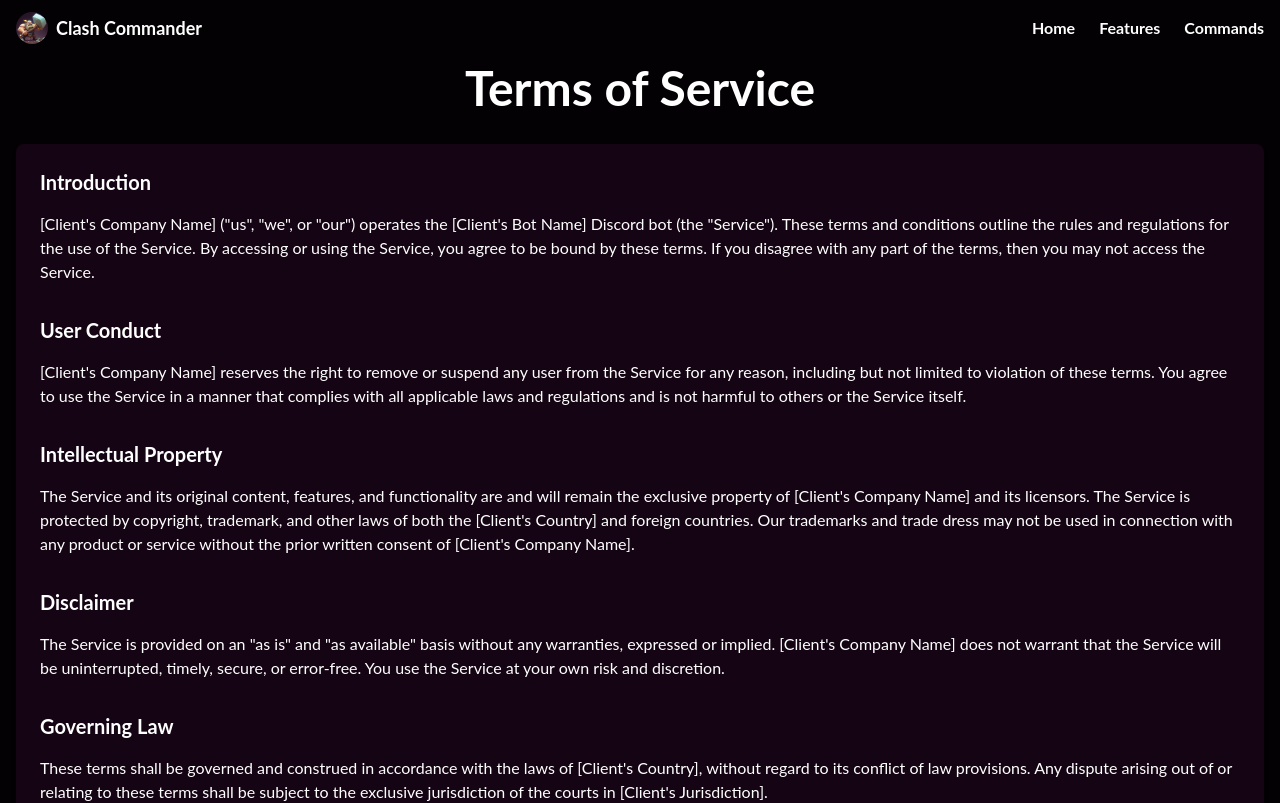
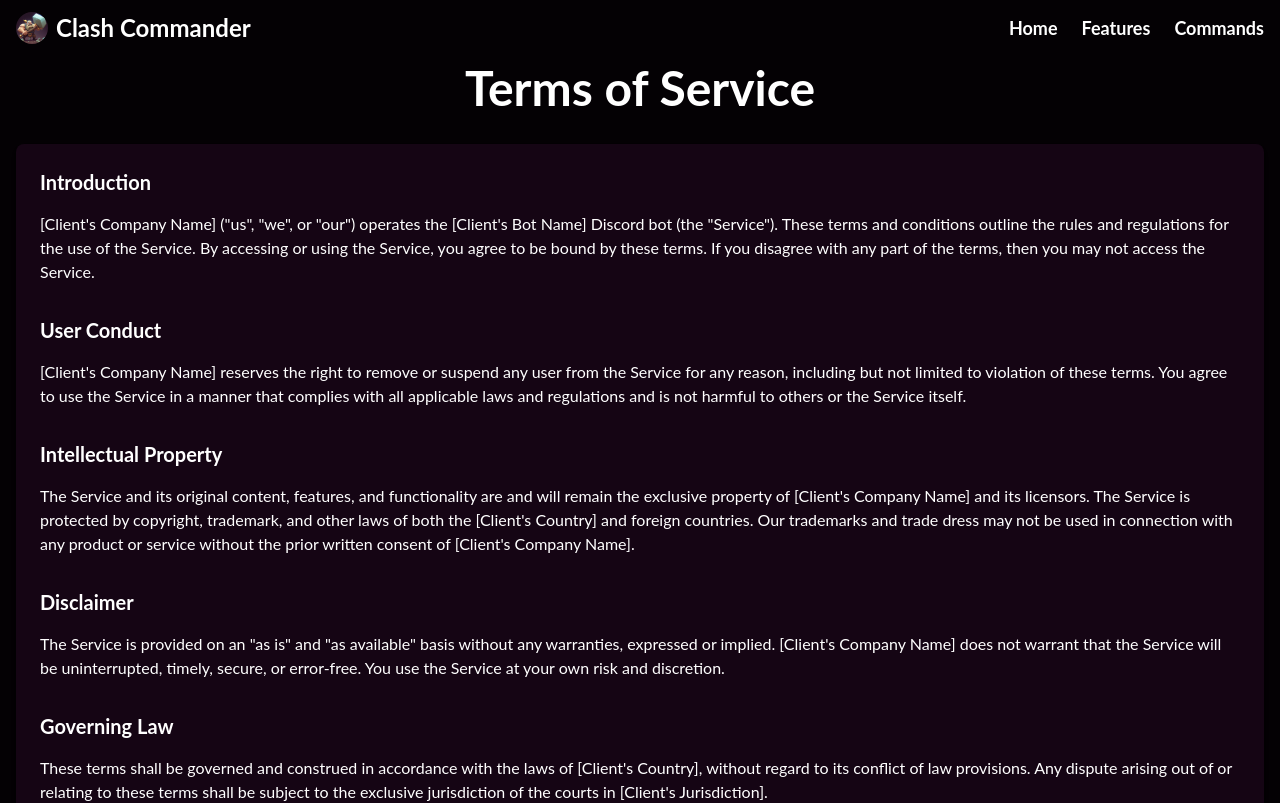
Before and after one commit to mezotv/clash-commander, a Next.js app: page /terms in a window 1280 px wide. Shown: the top 803 px of the page. Built offline with nearby package versions, Linux system fonts and the light colour scheme.

Commit message:
modified:   components/InviteSection.tsx

```diff
--- a/components/InviteSection.tsx
+++ b/components/InviteSection.tsx
@@ -66,7 +66,6 @@
   };
 
   return (
-    <>
       <div className="py-8">
         <div className="container mx-auto">
           <div className="text-center">
@@ -74,15 +73,14 @@
               Be the {serverCount + 1}
               <sup>{getOrdinalSuffix(serverCount)}</sup> person to invite Clash Commander!
             </h2>
-          <div>
-            <a href="https://discord.com/oauth2/authorize?client_id=1057995097167368222&scope=bot&permissions=277025770560" className="bg-purple-300 text-white px-6 py-3 rounded font-semibold shadow hover:bg-purple-500">
+            <Link  href="https://discord.com/oauth2/authorize?client_id=1057995097167368222&scope=bot&permissions=277025770560">
+              <button className="bg-purple-300 text-white px-6 py-3 rounded font-semibold shadow hover:bg-purple-500">
                 Invite Bot
-            </a>
+              </button>
+            </Link>
           </div>
         </div>
       </div>
-    </div>
-    </>
   );
 };
 
--- a/components/Navbar.tsx
+++ b/components/Navbar.tsx
@@ -27,8 +27,47 @@
         <div className="container mx-auto px-4 py-3">
           <div className="flex items-center justify-between">
             <div className="flex items-center">
-              <img src="/clash_commander.png" alt="Logo" className="w-8 h-8 mr-2 rounded-full" />
-              <h1 className="text-lg font-bold"><Link href="/">Clash Commander</Link></h1>
+              <img
+                src="/clash_commander.png"
+                alt="Logo"
+                className="w-8 h-8 mr-2 rounded-full"
+              />
+              <h1 className="text-lg font-bold sm:text-xl md:text-2xl text-center">
+                <Link href="/">Clash Commander</Link>
+              </h1>
+            </div>
+            <div className="hidden lg:flex lg:items-center">
+              <ul className="flex space-x-6">
+                <li>
+                  <Link
+                    href="/"
+                    className="text-white font-bold text-sm sm:text-base md:text-lg hover:text-pink-800 transition-colors duration-300"
+                    onClick={handleMenuItemClick}
+                  >
+                    Home
+                  </Link>
+                </li>
+                <li>
+                  <ScrollLink
+                    to="features"
+                    smooth={true}
+                    duration={100}
+                    className="text-white font-bold text-sm sm:text-base md:text-lg hover:text-pink-800 transition-colors duration-300"
+                    onClick={handleMenuItemClick}
+                  >
+                    Features
+                  </ScrollLink>
+                </li>
+                <li>
+                  <Link
+                    href="/commands"
+                    className="text-white font-bold text-sm sm:text-base md:text-lg hover:text-pink-800 transition-colors duration-300"
+                    onClick={handleMenuItemClick}
+                  >
+                    Commands
+                  </Link>
+                </li>
+              </ul>
             </div>
             <div className="lg:hidden">
               <button
@@ -38,115 +77,41 @@
                 {isNavOpen ? <FiX size={24} /> : <FiMenu size={24} />}
               </button>
             </div>
-            <ul className="hidden lg:flex lg:items-center space-x-6">
-              <motion.li
-                className=""
-                initial={{ opacity: 0, y: -20 }}
-                animate={{ opacity: 1, y: 0 }}
-                transition={{ duration: 0.3 }}
-              >
-                <ScrollLink
-                  to="/"
-                  smooth={true}
-                  duration={500}
-                  className="block text-white font-bold hover:text-pink-800 transition-colors duration-300"
+            {isNavOpen && (
+              <ul className="lg:hidden">
+                <li>
+                  <Link
+                    href="/"
+                    className="block text-white font-bold text-sm sm:text-base md:text-lg hover:text-pink-800 transition-colors duration-300"
                     onClick={handleMenuItemClick}
                   >
                     Home
-                </ScrollLink>
-              </motion.li>
-              <motion.li
-                className="mr-4"
-                initial={{ opacity: 0, y: -20 }}
-                animate={{ opacity: 1, y: 0 }}
-                transition={{ duration: 0.3 }}
-              >
+                  </Link>
+                </li>
+                <li>
                   <ScrollLink
                     to="features"
                     smooth={true}
-                  duration={500}
-                  className="font-bold text-white hover:text-pink-800 transition-colors duration-300"
+                    duration={100}
+                    className="block text-white font-bold text-sm sm:text-base md:text-lg hover:text-pink-800 transition-colors duration-300"
                     onClick={handleMenuItemClick}
                   >
                     Features
                   </ScrollLink>
-              </motion.li>
-              <motion.li
-                className="mr-4"
-                initial={{ opacity: 0, y: -20 }}
-                animate={{ opacity: 1, y: 0 }}
-                transition={{ duration: 0.3 }}
-              >
+                </li>
+                <li>
                   <Link
                     href="/commands"
-                  className="font-bold text-white hover:text-pink-800 transition-colors duration-300"
-                >
-                  Commands
-                </Link>
-              </motion.li>
-            </ul>
-          </div>
-        </div>
-        <ul
-          className={`${
-            isNavOpen
-              ? "fixed top-0 left-0 w-full h-full flex flex-col items-center justify-center bg-black bg-opacity-75"
-              : "hidden"
-          }`}
-          onClick={() => {
-            setIsNavOpen(false);
-            window.scrollTo({ top: 0, behavior: "smooth" });
-          }}
-        >
-          <div className="container mx-auto px-4 py-3 space-y-8 items-center">
-            <motion.li
-              className="mr-4"
-              initial={{ opacity: 0, y: -20 }}
-              animate={{ opacity: 1, y: 0 }}
-              transition={{ duration: 0.3 }}
-            >
-              <ScrollLink
-                to="/"
-                smooth={true}
-                duration={500}
-                className="block text-white font-bold text-2xl text-center hover:text-pink-800 transition-colors duration-300"
-                onClick={handleMenuItemClick}
-              >
-                Home
-              </ScrollLink>
-            </motion.li>
-            <motion.li
-              className="mr-4"
-              initial={{ opacity: 0, y: -20 }}
-              animate={{ opacity: 1, y: 0 }}
-              transition={{ duration: 0.3 }}
-            >
-              <ScrollLink
-                to="features"
-                smooth={true}
-                duration={500}
-                className="block text-white font-bold text-2xl text-center hover:text-pink-800 transition-colors duration-300"
-                onClick={handleMenuItemClick}
-              >
-                Features
-              </ScrollLink>
-            </motion.li>
-            <motion.li
-              className="mr-4"
-              initial={{ opacity: 0, y: -20 }}
-              animate={{ opacity: 1, y: 0 }}
-              transition={{ duration: 0.3 }}
-            >
-              <Link
-                href="/commands"
-                className="block text-white font-bold text-2xl text-center hover:text-pink-800 transition-colors duration-300"
+                    className="block text-white font-bold text-sm sm:text-base md:text-lg hover:text-pink-800 transition-colors duration-300"
                     onClick={handleMenuItemClick}
                   >
                     Commands
                   </Link>
-            </motion.li>
+                </li>
+              </ul>
+            )}
           </div>
-        </ul>
+        </div>
       </motion.nav>
     </LazyMotion>
   );
--- a/pages/commands.tsx
+++ b/pages/commands.tsx
@@ -8,11 +8,7 @@
   const [openedCommand, setOpenedCommand] = useState<string>('');
 
   const openCommand = (commandName: string) => {
-    setOpenedCommand(commandName);
-  };
-
-  const closeCommand = () => {
-    setOpenedCommand('');
+    setOpenedCommand(openedCommand === commandName ? '' : commandName);
   };
 
   return (
@@ -29,11 +25,9 @@
               className={`secondary p-6 rounded-lg shadow-md w-full md:w-auto mb-8 md:mb-0 md:mr-8 ${
                 openedCommand === command.name ? 'open' : ''
               }`}
+              onClick={() => openCommand(command.name)}
             >
-              <div
-                className="flex justify-between items-center cursor-pointer mb-4"
-                onClick={() => (openedCommand === command.name ? closeCommand() : openCommand(command.name))}
-              >
+              <div className="flex justify-between items-center cursor-pointer mb-4">
                 <h4 className="text-lg font-bold">{command.name}</h4>
                 <svg
                   xmlns="http://www.w3.org/2000/svg"
--- a/pages/index.tsx
+++ b/pages/index.tsx
@@ -7,6 +7,8 @@
 import Features from "@/components/Features";
 import InviteSection from "@/components/InviteSection";
 import Footer from "@/components/Footer";
+import { scroller } from "react-scroll";
+
 export default function Home() {
   const servers = [
     {
@@ -47,6 +49,15 @@
     },
     // Add more server objects as needed
   ];
+
+  const scrollToFeatures = () => {
+    scroller.scrollTo("features", {
+      duration: 200,
+      smooth: "easeInOutQuart",
+    });
+  };
+
+
   return  (
     <div id="hero" className="w-full relative overflow-hidden">
       <Navbar />
@@ -84,7 +95,7 @@
                   transition={{ duration: 0.8, delay: 0.6 }}
                 >
                   <Link href="#features">
-                    <button className="bg-[#cda2c1] hover:bg-[#a96095] text-white font-bold py-4 px-8 rounded mr-0 lg:mr-8 mb-4 lg:mb-0">
+                    <button className="bg-[#cda2c1] hover:bg-[#a96095] text-white font-bold py-4 px-8 rounded mr-0 lg:mr-8 mb-4 lg:mb-0" onClick={scrollToFeatures}>
                       Get Started
                     </button>
                   </Link>
@@ -118,7 +129,7 @@
           </div>
         </m.div>
       </LazyMotion>
-      <div id="slider" className="secondary">
+      <div  className="secondary">
         <div className="container mx-auto px-4">
           <LazyMotion features={domAnimation} strict>
             <div className="mb-4 text-center">
--- a/styles/globals.css
+++ b/styles/globals.css
@@ -23,8 +23,6 @@
   overflow-x: hidden;
   -webkit-overflow-x: hidden;
   color: white;
-  -webkit-user-drag: element;
-  user-select: none;
   scroll-behavior: smooth;
 }
 
```
Lines whose indentation alone changed are shown as unchanged.
